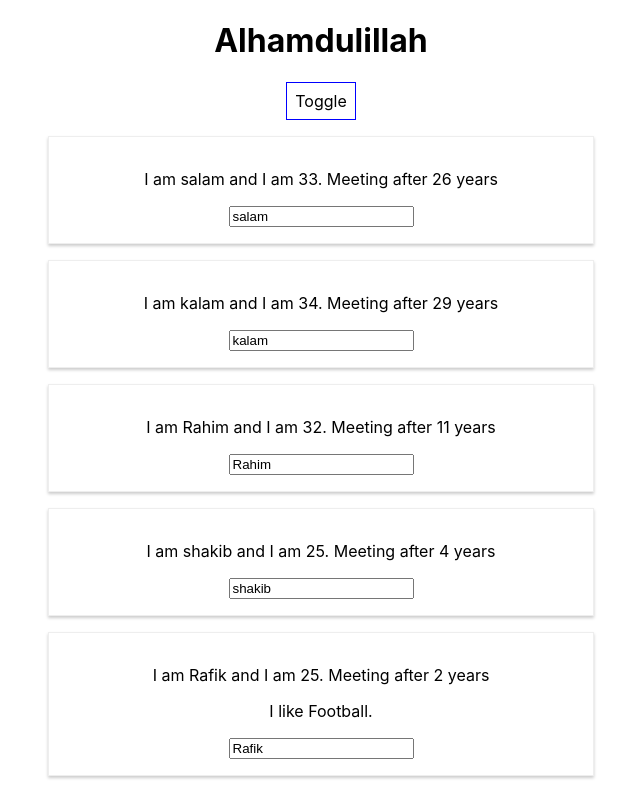
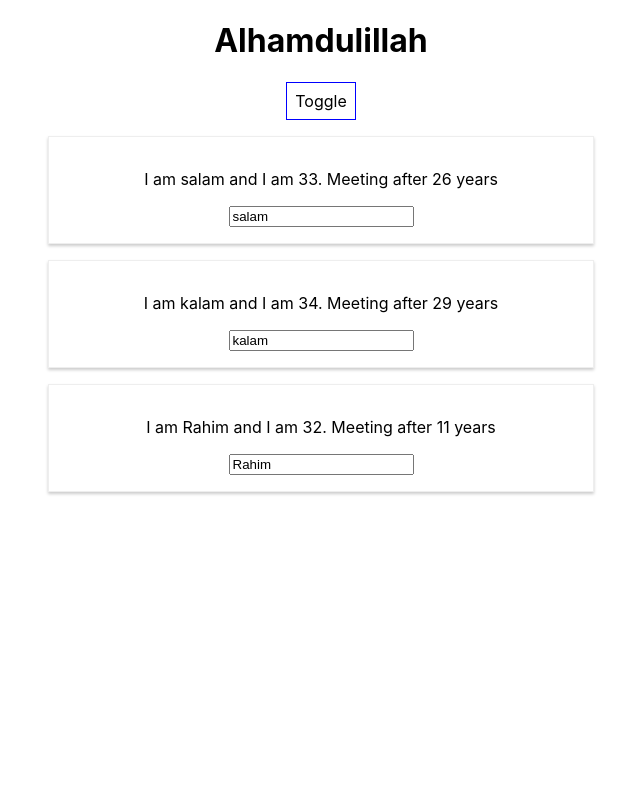
Before and after one commit to mshakibdev/my-react-app, a React (Create React App) app: page / in a window 1280 px wide. Both pictures are taken after a click on the button "Toggle". Shown: the whole page, without its empty margins (319-959 px from the left). Built offline with nearby package versions, Linux system fonts and the light colour scheme.

Commit message:
outputting lists

```diff
--- a/src/App.jsx
+++ b/src/App.jsx
@@ -60,17 +60,11 @@ state = {
     if (this.state.showPerson) {
       persons =(
            <div>
-                <Person
-                name={this.state.persons[0].name}
-                age = {this.state.persons[0].age}
-                click={this.switchNameHandler.bind(this,'Shishir')}
-                />
-                <Person name={this.state.persons[1].name} age = {this.state.persons[1].age}
-                changed = {this.nameChangeHandler}/>
-                <Person name={this.state.persons[2].name} age = {this.state.persons[2].age}/>
-                <Person name="shakib" age = "25"/>
-                <Person name="Rafik" age = "25"
-                >I like Football.</Person>
+             {this.state.persons.map( singlePerson => {
+               return <Person name={singlePerson.name}
+                         age = {singlePerson.age} />
+             })}
+
           </div>
       );
 
```
